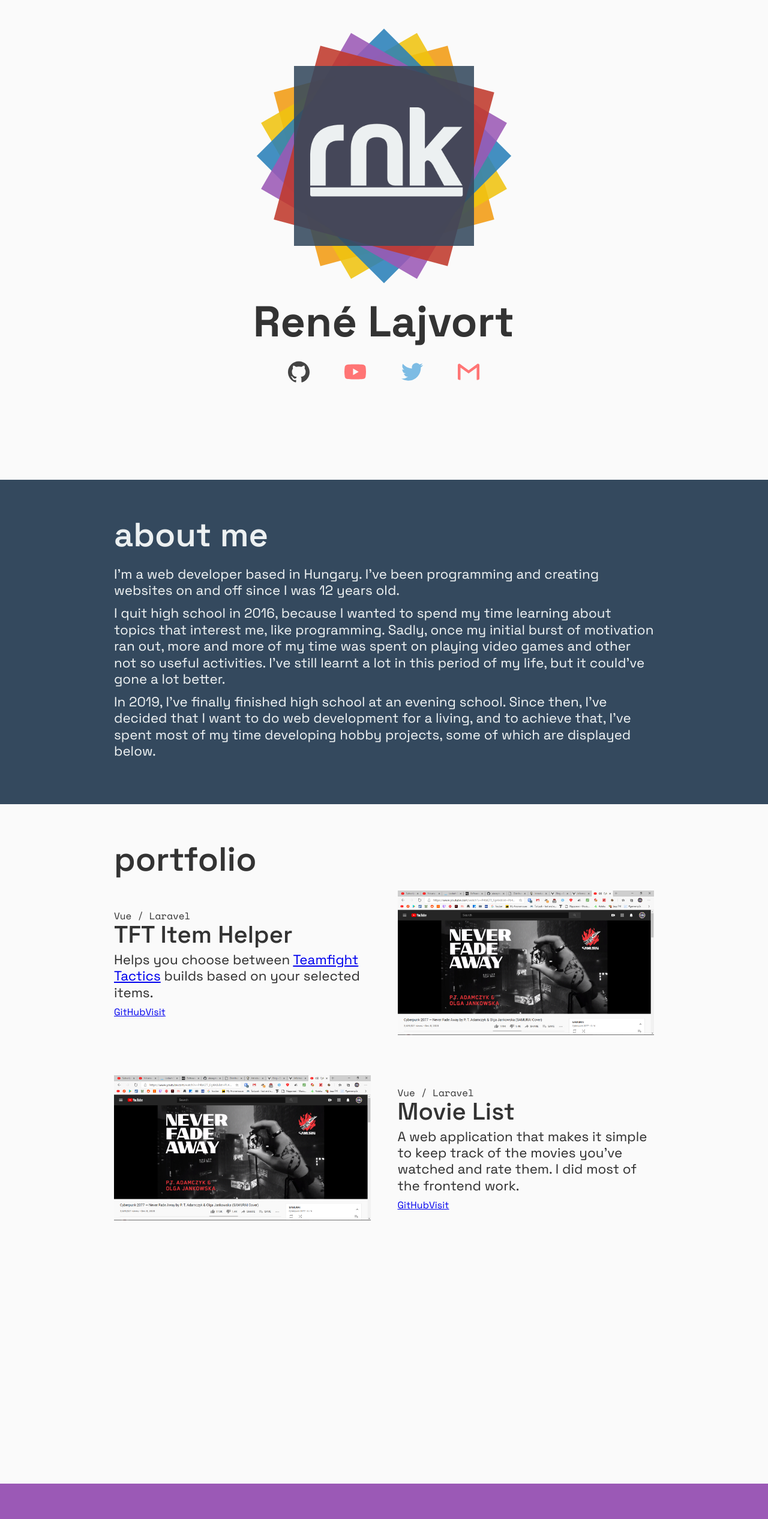
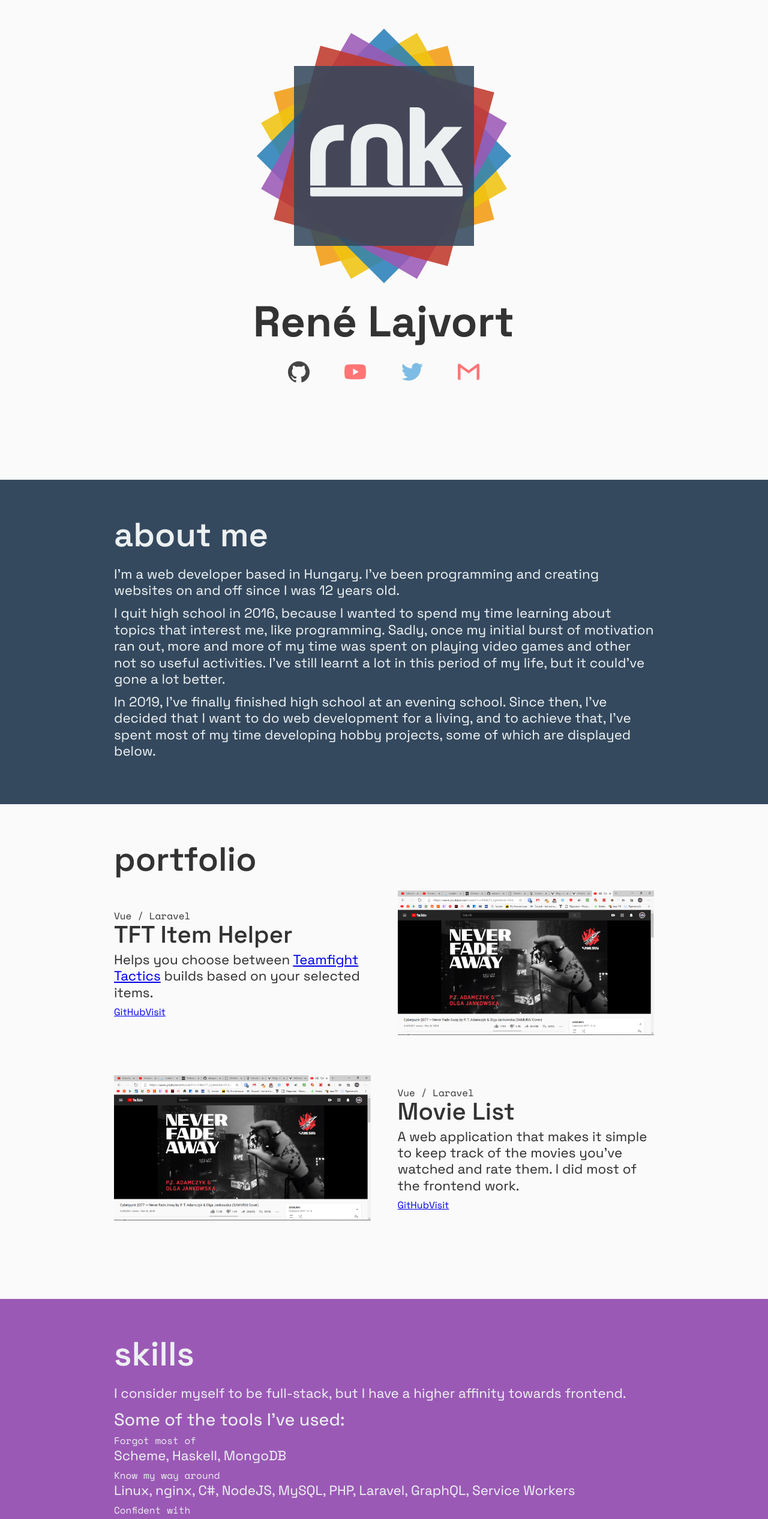
Before and after one commit to Renkee/renkee.eu, a Nuxt app: page / in a window 1280 px wide. Shown: the top 2533 px of the page at 60% size. Built offline with nearby package versions, Linux system fonts and the light colour scheme.

Commit message:
fix height of portfolio section

```diff
--- a/components/PortfolioSection.vue
+++ b/components/PortfolioSection.vue
@@ -58,7 +58,7 @@
 .portfolio-grid {
   display: grid;
   grid-template-columns: minmax(0, 1fr);
-  grid-template-rows: repeat(3, minmax(0, 1fr));
+  grid-template-rows: repeat(2, minmax(0, 1fr));
   grid-template-areas:
     'tft-area'
     'movie-area'
```
